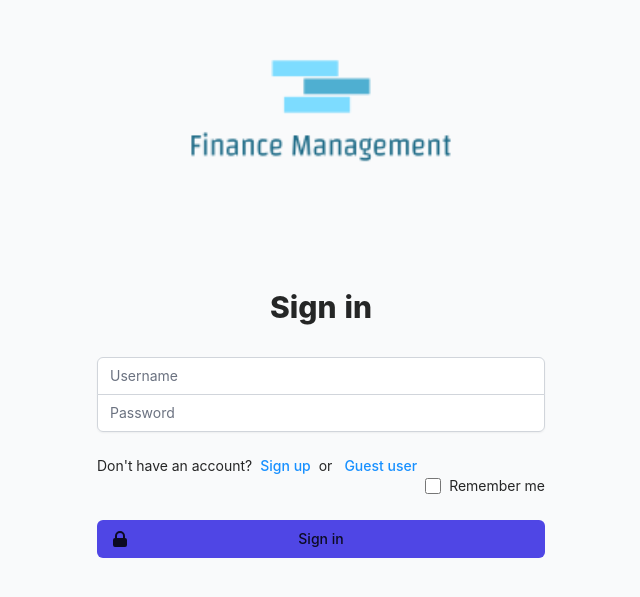
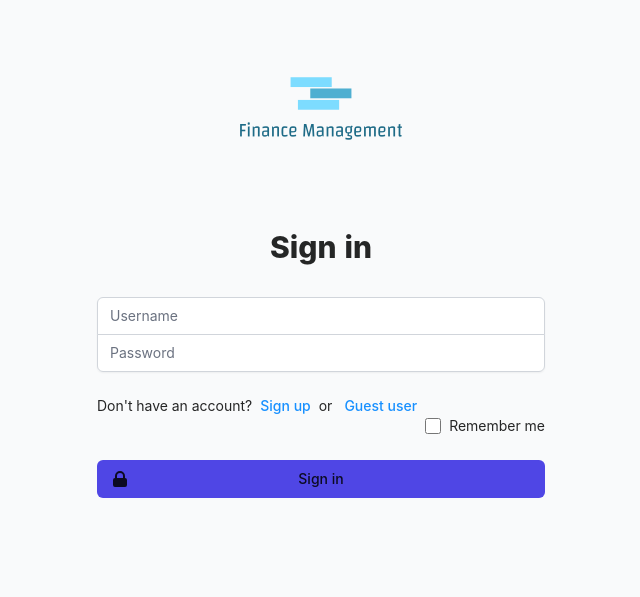
Before and after one commit to Jetnipat-c/mini-project-frontend, a Next.js app: page /signin in a window 1280 px wide. Shown: the part 149-746 px from the top of the page, without its empty margins (319-959 px from the left). Built offline with nearby package versions, Linux system fonts and the light colour scheme.

Commit message:
:zap: h-80 delete

```diff
--- a/pages/signin.tsx
+++ b/pages/signin.tsx
@@ -37,7 +37,7 @@ const Signin = () => {
     <div className="min-h-screen flex items-center justify-center bg-gray-50 py-12 px-4 sm:px-6 lg:px-8">
       <div className="max-w-md w-full space-y-8">
         <div>
-          <img className="mx-auto h-80 w-auto" src="logo.png" />
+          <img className="mx-auto w-auto" src="logo.png" />
           <h2 className="mt-6 text-center text-3xl font-extrabold text-gray-900">
             Sign in
           </h2>
--- a/pages/signup.tsx
+++ b/pages/signup.tsx
@@ -28,7 +28,7 @@ const Signup = () => {
     <div className="min-h-screen flex items-center justify-center bg-gray-50 py-12 px-4 sm:px-6 lg:px-8">
       <div className="max-w-md w-full space-y-8">
         <div>
-          <img className="mx-auto h-80 w-auto" src="logo.png" />
+          <img className="mx-auto  w-auto" src="logo.png" />
           <h2 className="mt-6 text-center text-3xl font-extrabold text-gray-900">
             Sign up
           </h2>
```
